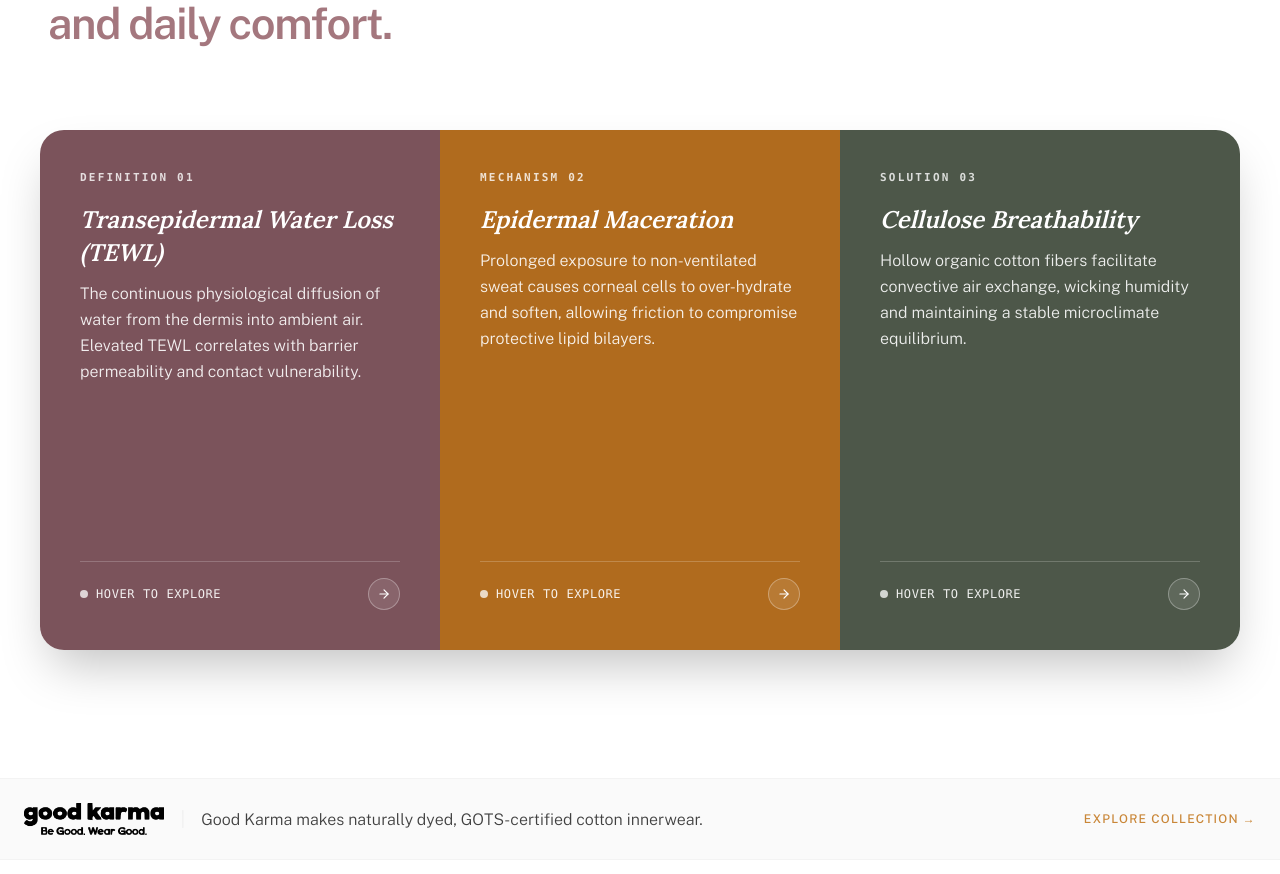
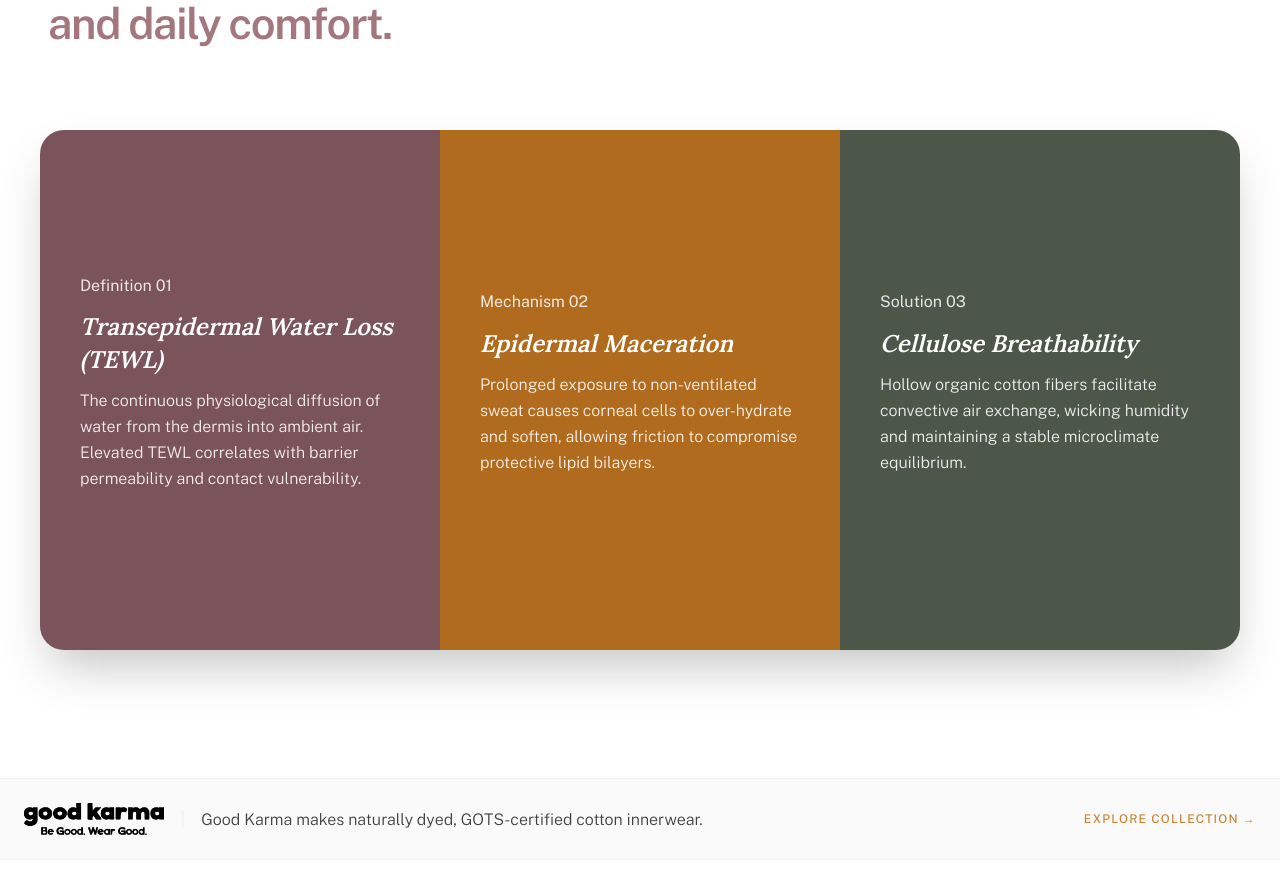
Before and after one commit to AnshKapila/goodkarma, a Next.js app in the folder web/: page /educate/skin-science in a window 1280 px wide. Shown: the part 1400-2274 px from the top of the page. Built offline with nearby package versions, Linux system fonts and the light colour scheme.

Commit message:
fix(skin-science): remove bottom tech nudges and update category labels to brand p2 typography

```diff
--- a/web/src/components/educate/SkinScienceFluxView.tsx
+++ b/web/src/components/educate/SkinScienceFluxView.tsx
@@ -308,13 +308,13 @@ export function SkinScienceFluxView({ sources, relatedPages }: SkinScienceFluxVi
                   <div className="flex flex-col lg:flex-row h-full w-full">
 
                     {/* Left Info Panel */}
-                    <div className={`p-6 sm:p-8 lg:p-10 flex flex-col justify-between transition-all duration-500 ${
+                    <div className={`p-6 sm:p-8 lg:p-10 flex flex-col justify-center transition-all duration-500 ${
                       isExpanded ? "lg:w-[50%] shrink-0" : "w-full"
                     }`}>
                       <div>
-                        {/* Clean unboxed category & number label without pills */}
-                        <div className="mb-4">
-                          <span className="text-[11px] font-mono uppercase tracking-[0.2em] font-semibold text-white/80 block">
+                        {/* Category & number label styled in brand p2 */}
+                        <div className="mb-3">
+                          <span className="text-p2 font-normal text-white/85 block">
                             {card.category} {card.number}
                           </span>
                         </div>
@@ -340,19 +340,6 @@ export function SkinScienceFluxView({ sources, relatedPages }: SkinScienceFluxVi
                           <p className="text-xs sm:text-sm text-white/80 font-light leading-relaxed">
                             {card.detail}
                           </p>
-                        </div>
-                      </div>
-
-                      {/* Card Bottom Indicator */}
-                      <div className="pt-4 mt-4 border-t border-white/20 flex items-center justify-between">
-                        <span className="text-xs font-mono uppercase tracking-wider font-medium flex items-center gap-2 text-white/90">
-                          <span className={`w-2 h-2 rounded-full bg-white ${isExpanded ? "animate-ping" : "opacity-75"}`} />
-                          <span>{isExpanded ? "Active Clinical View" : "Hover to explore"}</span>
-                        </span>
-                        <div className={`w-8 h-8 rounded-full border border-white/30 flex items-center justify-center transition-all duration-500 ${
-                          isExpanded ? "rotate-90 bg-white text-ink" : "text-white bg-white/10"
-                        }`}>
-                          <ArrowRight className="w-3.5 h-3.5" />
                         </div>
                       </div>
                     </div>
```
